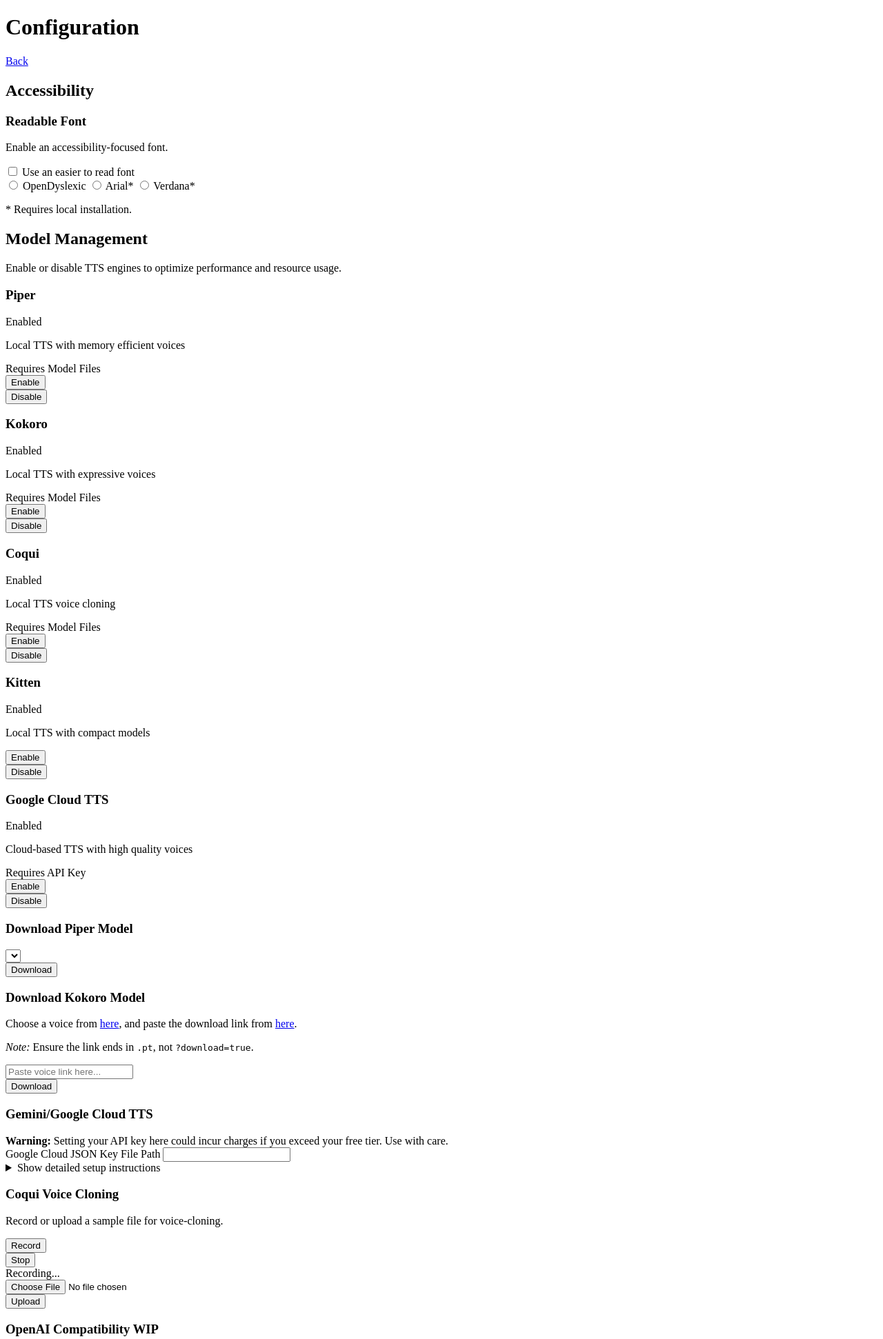
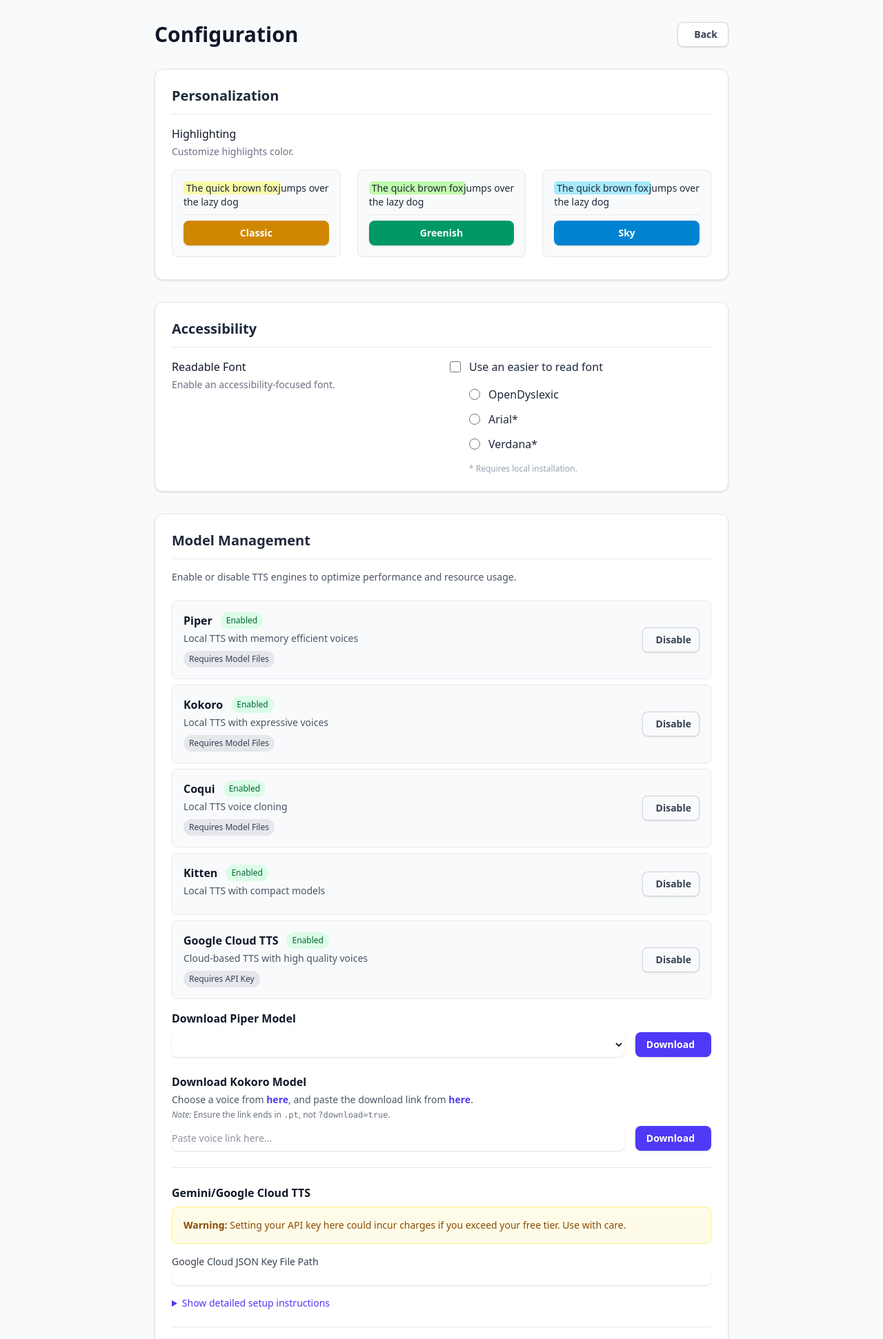
Before and after one commit to Gyyyn/OpenWebTTS, a FastAPI app: page /config in a window 1280 px wide. Shown: the top 1942 px of the page at 69% size. Run offline with FastAPI, Linux system fonts and the light colour scheme; data that the repository does not hold is empty; style sheets or scripts are compiled from the project's sources; some libraries are stand-ins or nearby versions; some web fonts are replaced.

Commit message:
Add noise audio assets, improve text highlighting with customizable colors and HTML support, and clean up unused styles.

```diff
--- a/static/css/pre.css
+++ b/static/css/pre.css
@@ -50,8 +50,11 @@ button, a.button {
     background-color: #f7f80054;
     padding: 0 4px;
     border-radius: 5px;
-    margin-right: -4px;
+    margin-right: -7px;
 }
+
+.highlight.green { background-color: #48ff0052; }
+.highlight.blue { background-color: #00c4ff54; }
 
 .pdf-highlight {
     position: absolute;
--- a/static/css/style.css
+++ /dev/null
@@ -1,93 +0,0 @@
-body {
-    font-family: 'Merriweather', serif;
-}
-
-#pdf-viewer {
-    display: flex;
-    flex-direction: row;
-}
-
-#pdf-viewer canvas {
-    width: 50%; /* Each canvas takes up 50% of the container */
-    text-decoration: dashed;
-}
-
-button, a.button {
-    display: flex;
-    align-items: center;
-}
-
-#sidebar li span + div {
-    opacity: 0;
-    width: 0;
-}
-
-#sidebar li:hover span + div {
-    opacity: 1;
-    width: inherit;
-}
-
-#pdf-viewer canvas {
-    max-width: 100%;
-}
-
-.highlight {
-    background-color: #f7f80054;
-    padding: 0 4px;
-    border-radius: 5px;
-    margin-right: -4px;
-}
-
-.pdf-highlight {
-    position: absolute;
-    border-radius: inherit;
-    margin-right: inherit;
-    padding: inherit;
-}
-
-
-/* Modal Styles */
-.modal {
-    position: fixed;
-    z-index: 1000;
-    left: 0;
-    top: 0;
-    width: 100%;
-    height: 100%;
-    overflow: auto;
-    background-color: rgba(0,0,0,0.4);
-    display: flex;
-    align-items: center;
-    justify-content: center;
-}
-
-.modal-content {
-    background-color: #fefefe;
-    margin: auto;
-    padding: 20px;
-    border: 1px solid #888;
-    width: 80%;
-    max-width: 500px;
-    border-radius: 8px;
-    box-shadow: 0 4px 6px rgba(0,0,0,0.1);
-}
-
-.modal.hidden {
-    display: none;
-}
-
-/* Sidebar */
-#sidebar {
-    width: 260px;
-}
-
-#sidebar.collapsed {
-    width: 50px;
-}
-.collapsed .hide-on-collapse {
-    display: none !important;
-}
-
-#sidebar.collapsed .mini-audio-player {
-    display: none;
-}
--- a/static/js/config.js
+++ b/static/js/config.js
@@ -184,6 +184,18 @@ document.addEventListener('DOMContentLoaded', () => {
                 }
 
             });
+        }
+
+        if (prefs.highlightColor) {
+
+            document.querySelectorAll(`#highlight-customization > div`).forEach(block => {
+
+                block.classList.remove('shadow-xl');
+
+            });
+
+            document.querySelector(`#highlight-customization > div.${prefs.highlightColor}`).classList.add('shadow-xl');
+
         }
     }
 
@@ -433,7 +445,16 @@ document.addEventListener('DOMContentLoaded', () => {
     // Make toggleEngine function available globally
     window.toggleEngine = toggleEngine;
 
-    // Initial load
+    // Add events to highlight buttons
+    document.querySelectorAll("#highlight-customization button").forEach((item) => {
+        item.addEventListener('click', () => {
+            prefs.highlightColor = item.dataset.value;
+            localStorage.setItem('prefs', JSON.stringify(prefs));
+            populatePrefsInputs();
+        });
+    });
+
+    // Call init functions
     getPiperVoices();
     getCacheSize();
     populatePrefsInputs();
--- a/static/js/helpers.js
+++ b/static/js/helpers.js
@@ -258,7 +258,6 @@ export function parseTextContent(text) {
         case 'html':
             return text;
         case 'markdown':
-            console.log(marked.parse(text));
             return marked.parse(text);
         case 'plain':
             return text;
--- a/templates/config.html
+++ b/templates/config.html
@@ -33,6 +33,40 @@
         </header>
 
         <main class="space-y-8">
+
+            <section class="bg-white dark:bg-gray-800 p-6 rounded-xl shadow-sm border border-gray-200 dark:border-gray-700">
+                <h2 class="text-xl font-semibold mb-4 border-b pb-3 border-gray-200 dark:border-gray-700">Personalization</h2>
+                <div>
+                    <h3 class="font-medium text-gray-900 dark:text-gray-100">Highlighting</h3>
+                    <p class="text-sm text-gray-500 dark:text-gray-400 mt-1">Customize highlights color.</p>
+                </div>
+                <div id="highlight-customization" class="grid grid-cols-3 items-start gap-6 mt-4">
+                    <div class="yellow flex flex-col bg-gray-50 dark:bg-gray-700 p-4 rounded-lg border border-gray-200 dark:border-gray-600 mb-2">
+                        <div class="text-sm">
+                            <span class="highlight">The quick brown fox</span><span> jumps over the lazy dog</span>
+                        </div>
+                        <div class="border-t mt-2 pt-2 border-gray-200 dark:border-gray-700 w-full">
+                            <button data-value="yellow" type="button" class="w-full inline-flex items-center justify-center gap-2 rounded-lg bg-yellow-600 px-4 py-2 text-sm font-semibold text-white shadow-sm hover:bg-yellow-500 dark:bg-yellow-700 dark:hover:bg-yellow-600 transition-colors">Classic</button>
+                        </div>
+                    </div>
+                    <div class="green flex flex-col bg-gray-50 dark:bg-gray-700 p-4 rounded-lg border border-gray-200 dark:border-gray-600 mb-2">
+                        <div class="text-sm">
+                            <span class="highlight green">The quick brown fox</span><span> jumps over the lazy dog</span>
+                        </div>
+                        <div class="border-t mt-2 pt-2 border-gray-200 dark:border-gray-700 w-full">
+                            <button data-value="green" type="button" class="w-full inline-flex items-center justify-center gap-2 rounded-lg bg-emerald-600 px-4 py-2 text-sm font-semibold text-white shadow-sm hover:bg-emerald-500 dark:bg-emerald-700 dark:hover:bg-emerald-600 transition-colors">Greenish</button>
+                        </div>
+                    </div>
+                    <div class="blue flex flex-col bg-gray-50 dark:bg-gray-700 p-4 rounded-lg border border-gray-200 dark:border-gray-600 mb-2">
+                        <div class="text-sm">
+                            <span class="highlight blue">The quick brown fox</span><span> jumps over the lazy dog</span>
+                        </div>
+                        <div class="border-t mt-2 pt-2 border-gray-200 dark:border-gray-700 w-full">
+                            <button data-value="blue"  type="button" class="w-full inline-flex items-center justify-center gap-2 rounded-lg bg-sky-600 px-4 py-2 text-sm font-semibold text-white shadow-sm hover:bg-sky-500 dark:bg-sky-700 dark:hover:bg-sky-600 transition-colors">Sky</button>
+                        </div>
+                    </div>
+                </div>
+            </section>
 
             <!-- Accessibility Section -->
             <section class="bg-white dark:bg-gray-800 p-6 rounded-xl shadow-sm border border-gray-200 dark:border-gray-700">
--- a/templates/index.html
+++ b/templates/index.html
@@ -89,7 +89,7 @@
                             <a href="#" id="add-account-btn" class="flex items-center w-full p-3 hover:bg-gray-100 dark:hover:bg-gray-700 rounded-lg transition-colors text-left">
                                 <i class="fas fa-user-plus me-3 text-lg"></i>
                                 <div>
-                                    <div class="font-medium dark:text-gray-200">Add Account</div>
+                                    <div class="font-medium dark:text-gray-200">Sign in</div>
                                 </div>
                             </a>
                             <a href="#" id="logout-btn" class="hidden flex items-center w-full p-3 hover:bg-gray-100 dark:hover:bg-gray-700 rounded-lg transition-colors text-left">
```
Also changed, not shown: static/js/index.js (+96 -4 lines), 12 other files.
